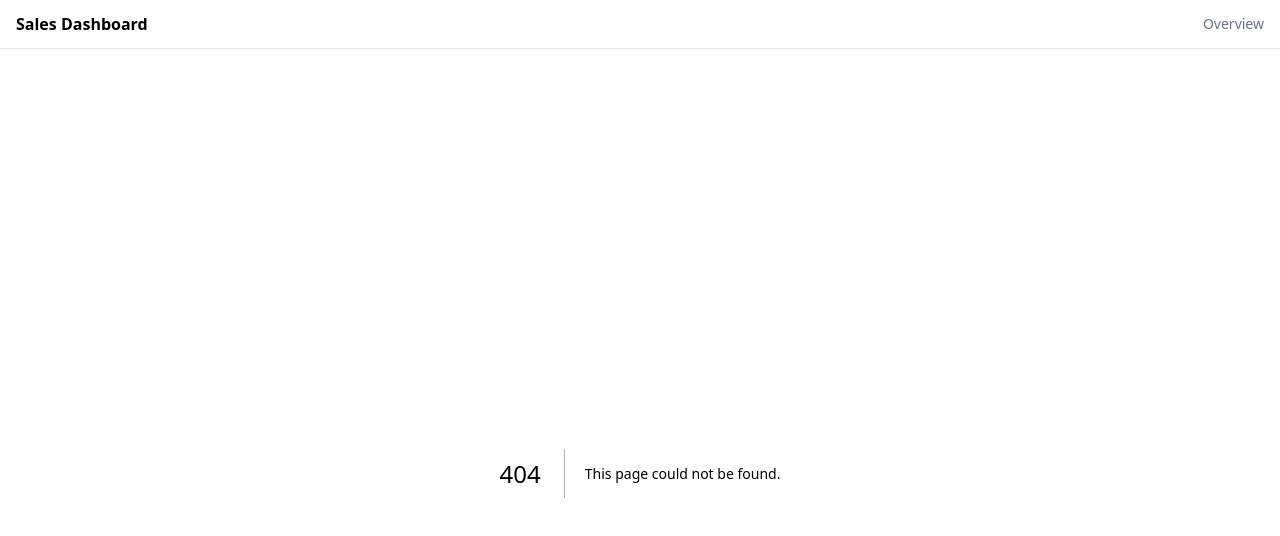
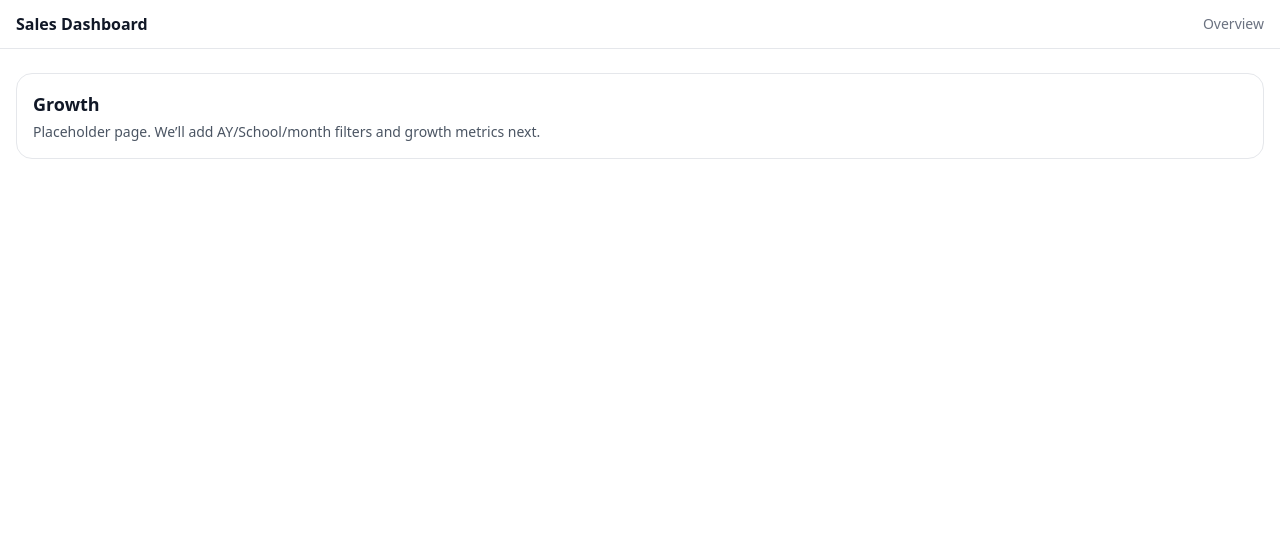
Before and after one commit to mo-seoudi/supplier-dashboard, a Next.js app: page /growth in a window 1280 px wide. Before the commit this address had no page. Shown: the top 536 px of the page. Built offline with nearby package versions, Linux system fonts and the light colour scheme.

Commit message:
Create page.tsx

```diff
--- /dev/null
+++ b/app/growth/page.tsx
@@ -0,0 +1,10 @@
+export default function GrowthPage() {
+  return (
+    <div className="rounded-2xl border p-4 bg-white">
+      <div className="text-lg font-semibold">Growth</div>
+      <p className="text-sm text-gray-600 mt-1">
+        Placeholder page. We’ll add AY/School/month filters and growth metrics next.
+      </p>
+    </div>
+  );
+}
```
